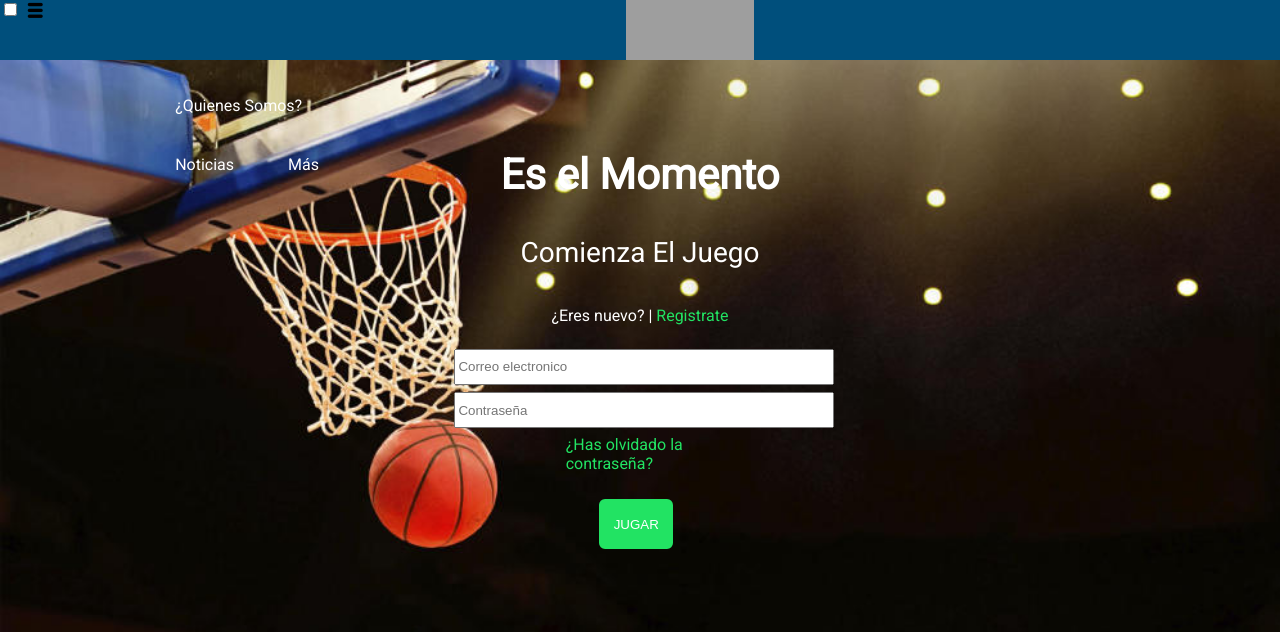
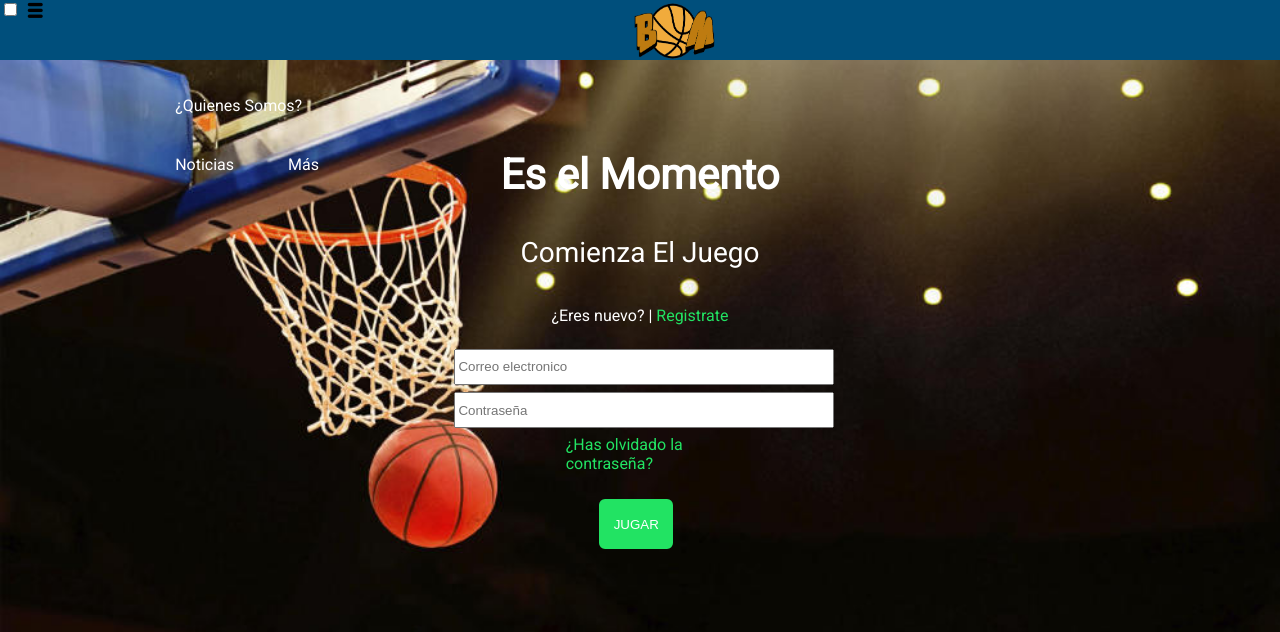
Before and after one commit to VillalbaEsp/basketmunio, a PHP site: page /html/login.html in a window 1280 px wide. Shown: the top 632 px of the page. Run offline with PHP 8.4, Linux system fonts and the light colour scheme; grey boxes are pictures that could not be loaded.

Commit message:
cambios loguin

```diff
--- a/view/css/estilo.css
+++ b/view/css/estilo.css
@@ -16,7 +16,7 @@ body{
 
     width: 100%;
     height: 79.1%;/*550px;*/;
-    background-image:url(img/ima.jpg);
+    background-image:url(../img/ima.jpg);
     background-size: cover;
     background-position: center center;
     /*background:no-repeat fixed center; */
--- a/view/html/login.html
+++ b/view/html/login.html
@@ -24,7 +24,7 @@
 
                 <div id="menu_contenedor_img">
 
-                    <img src="../img/Equipo4-naranja.png">
+                    <img src="../img/escudos/Equipo4-naranja.png">
 
                 </div>
 
```
